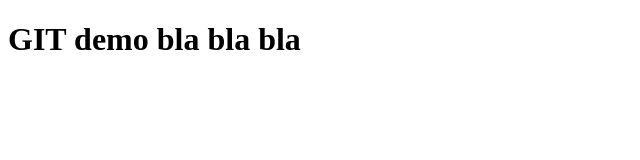
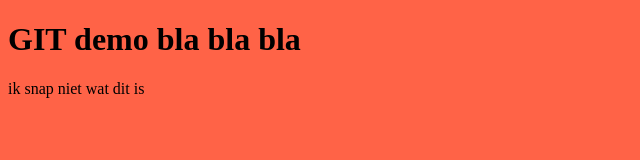
Before and after one commit to lennertvk/webtech3-les-git, a plain HTML site: page index.html in a window 1280 px wide. Shown: the whole page, without its empty margins (0-640 px from the left). Drawn offline with Linux system fonts and the light colour scheme.

Commit message:
add stylesheet

```diff
--- /dev/null
+++ b/app.css
@@ -0,0 +1,3 @@
+body {
+    background-color: tomato;
+}
--- a/index.html
+++ b/index.html
@@ -5,10 +5,12 @@
     <meta name="viewport" content="width=device-width, initial-scale=1.0">
     <meta http-equiv="X-UA-Compatible" content="ie=edge">
     <title>maakt echt niet uit</title>
+    <link rel="stylesheet" href="app.css">
 </head>
 
 <body>
     <h1>GIT demo bla bla bla</h1>
+    <p>ik snap niet wat dit is</p>
 </body>
 
 </html>
```
